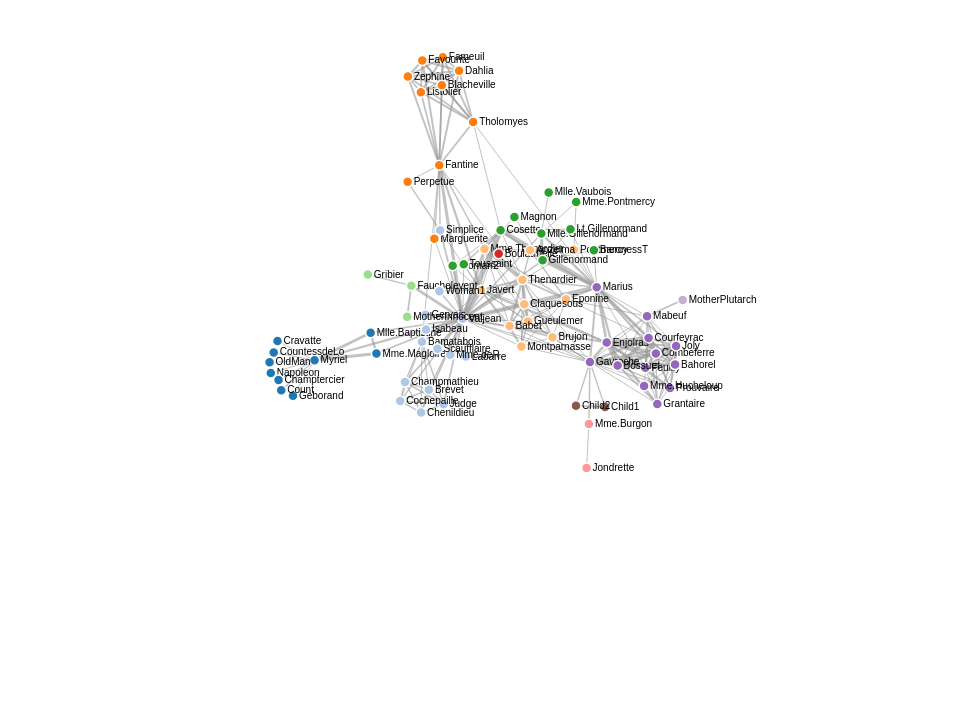
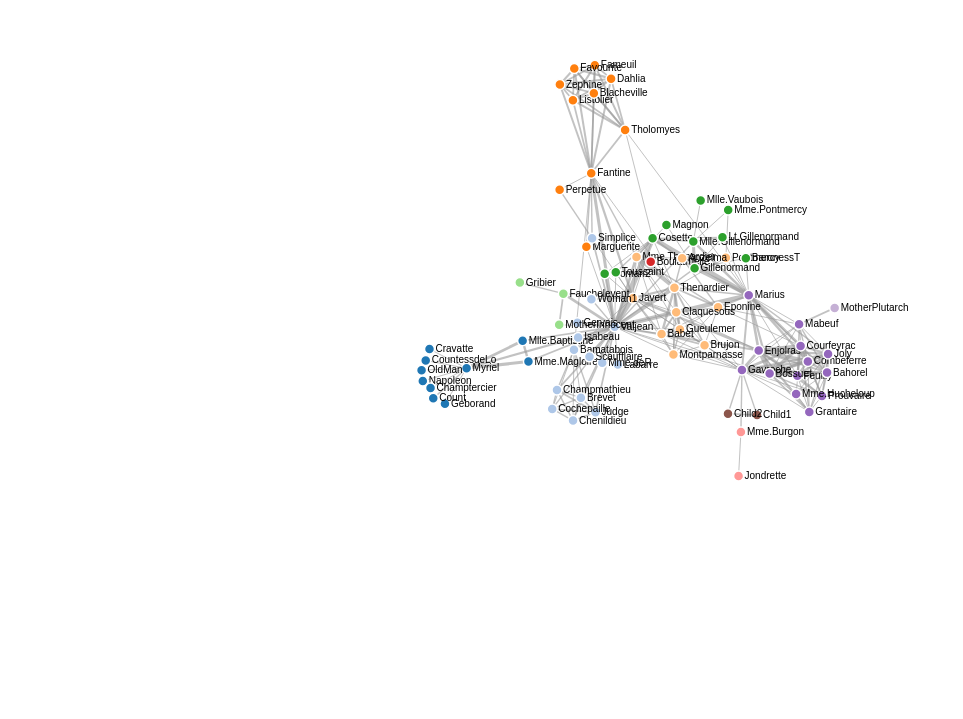
Before and after one commit to deva-sou/glog-project, a website: page app/index.html in a window 1280 px wide. Shown: the part 81-800 px from the top of the page, without its empty margins (0-963 px from the left). Drawn offline with nearby package versions, Linux system fonts and the light colour scheme.

Commit message:
integration of template

```diff
--- a/app/index.html
+++ b/app/index.html
@@ -22,11 +22,17 @@
     <title>Networks with D3</title>
 
 <body>
-    <h1>Network with D3</h1>
     <!-- <canvas id="network" width="500" height="500"></canvas> -->
     <script src="https://d3js.org/d3.v4.min.js"></script>
     <!-- <script type='text/javascript' src="scripts/network.js"></script> -->
+    <div style="
+    display: flex;
+    flex-direction: column;
+    align-items: center;
+    ">
+    <h1>Network with D3</h1>
     <svg width="960" height="600"></svg>
+    </div>
     <script src="scripts/graph.js"></script>
 </body>
 </head>
```
